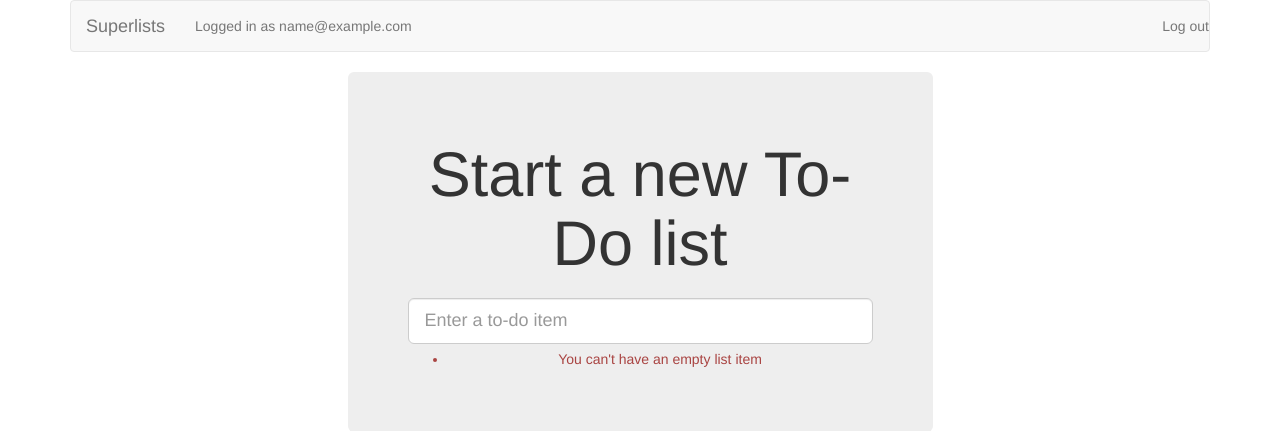
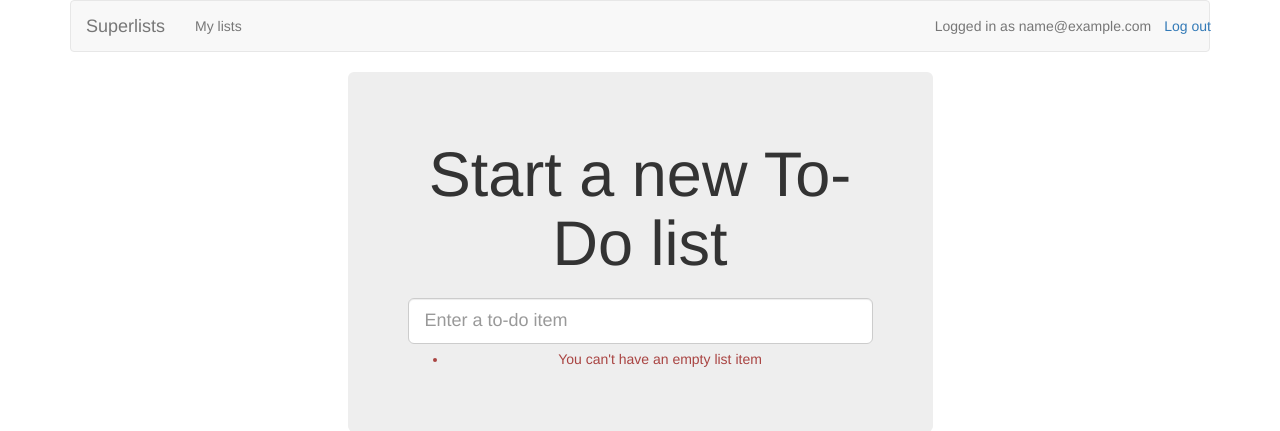
Before and after one commit to bgroveben/TDDWithPython, a Django app: page /lists/new in a window 1280 px wide. Shown: the top 431 px of the page. Run offline with Django 3.2, Linux system fonts and the light colour scheme; the visitor is signed in with stand-in values (Sample User, id 1); some libraries are stand-ins or nearby versions.

Commit message:
User's saved lists -- fix presentation layer and templates

```diff
--- a/lists/templates/base.html
+++ b/lists/templates/base.html
@@ -16,10 +16,11 @@
     <nav class="navbar navbar-default" role="navigation">
       <a class="navbar-brand" href="/">Superlists</a>
       {% if user.email %}
-        <p class="navbar-text">Logged in as {{ user.email }}</p>
-        <ul class="nav navbar-nav navbar-right">
-          <li><a class="navbar-link" href="{% url 'logout' %}">Log out</a></li>
+        <ul class="nav navbar-nav">
+          <li><a href="{% url 'my_lists' user.email %}">My lists</a></li>
         </ul>
+        <a class="btn navbar-btn navbar-right" id="id_logout" href="{% url 'logout' %}">Log out</a>
+        <span class="navbar-text navbar-right">Logged in as {{ user.email }}</span>
       {% else %}
         <form class="navbar-form navbar-right" method="POST" action="{% url 'send_login_email' %}">
           <span>Enter email to log in:</span>
```
